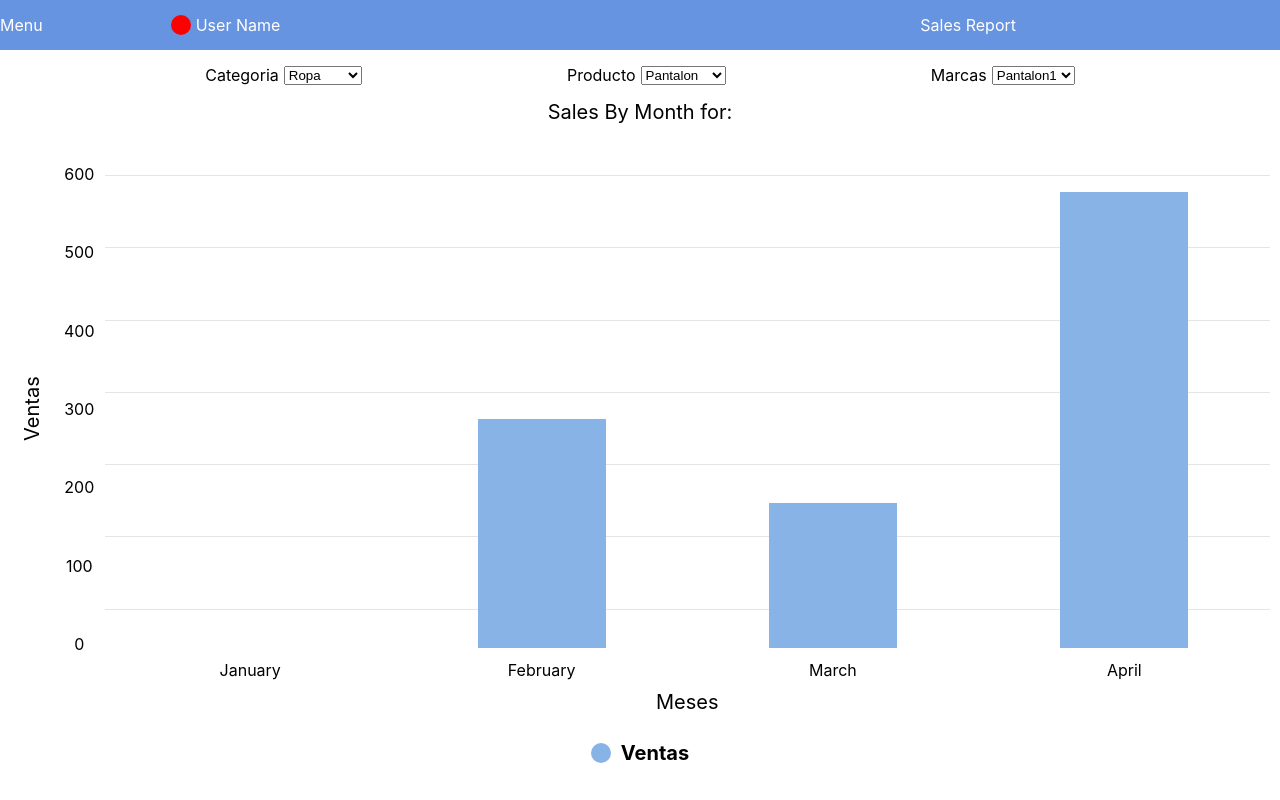
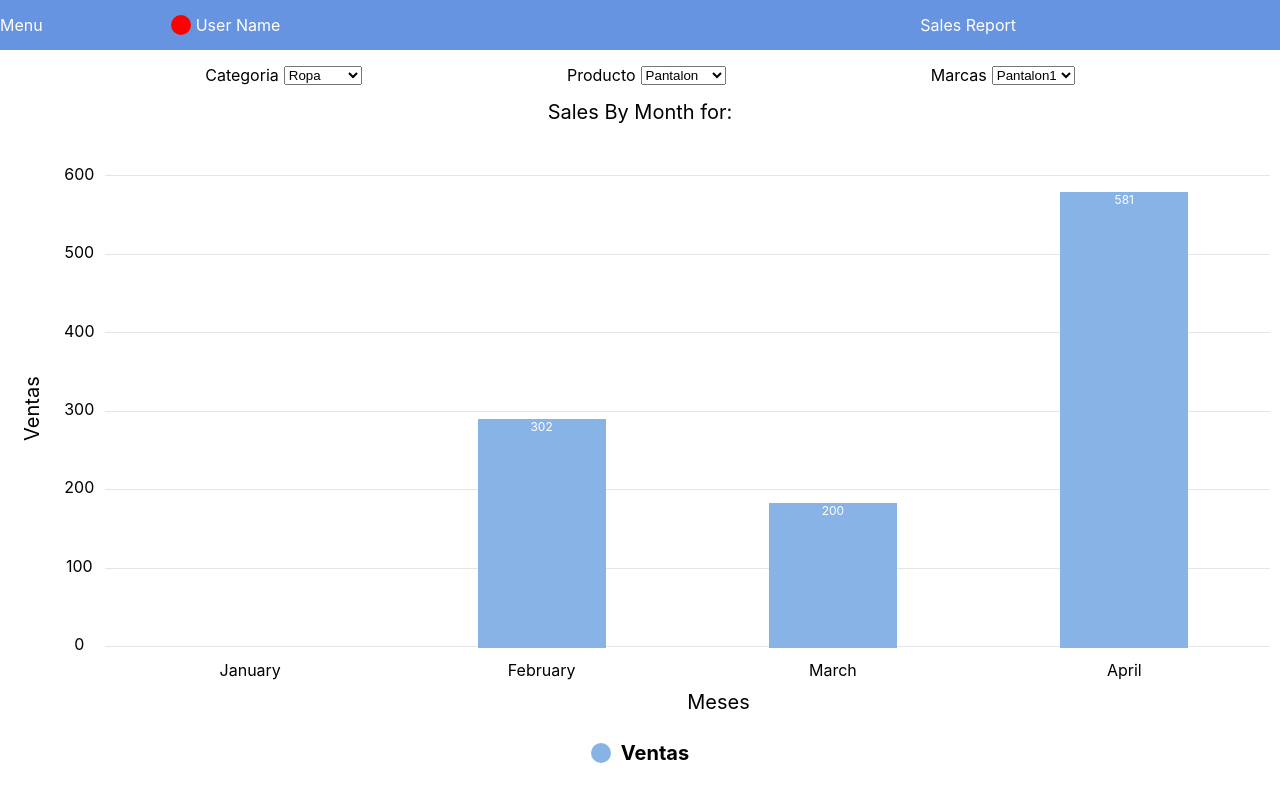
Before and after one commit to Pep3M/demo-grafico-react, a React (Create React App) app: page / in a window 1280 px wide. Built offline with nearby package versions, Linux system fonts and the light colour scheme.

Commit message:
fix design

```diff
--- a/src/components/Graphics/atoms/Bars.jsx
+++ b/src/components/Graphics/atoms/Bars.jsx
@@ -1,7 +1,7 @@
 import React, { useState, useEffect } from "react";
 
 const Bar = (props) => {
-  const { name, percent } = props;
+  const { name, percent, value } = props;
   const [height, setHeight] = useState(0);
 
   useEffect(() => {
@@ -35,8 +35,13 @@ const Bar = (props) => {
           marginBlock: 7,
           marginTop: 10,
           transition: "0.5s cubic-bezier(0,0,0,1)",
+          overflow: "hidden",
+          color: "white",
+          fontSize: 12,
         }}
-      />
+      >
+        {value}
+      </div>
     </div>
   );
 };
@@ -60,7 +65,12 @@ const Bars = ({ data, max }) => {
       }}
     >
       {months.map((month, i) => (
-        <Bar key={month} name={month} percent={percent(data[i])} />
+        <Bar
+          key={month}
+          name={month}
+          percent={percent(data[i])}
+          value={data[i]}
+        />
       ))}
     </div>
   );
--- a/src/components/Graphics/elements/EjeVentas.jsx
+++ b/src/components/Graphics/elements/EjeVentas.jsx
@@ -55,6 +55,9 @@ const EjeVentas = ({ values }) => {
           style={{
             fontSize: 20,
             marginBottom: -60,
+            position: "absolute",
+            bottom: 0,
+            left: "50%",
           }}
         >
           Meses
```
